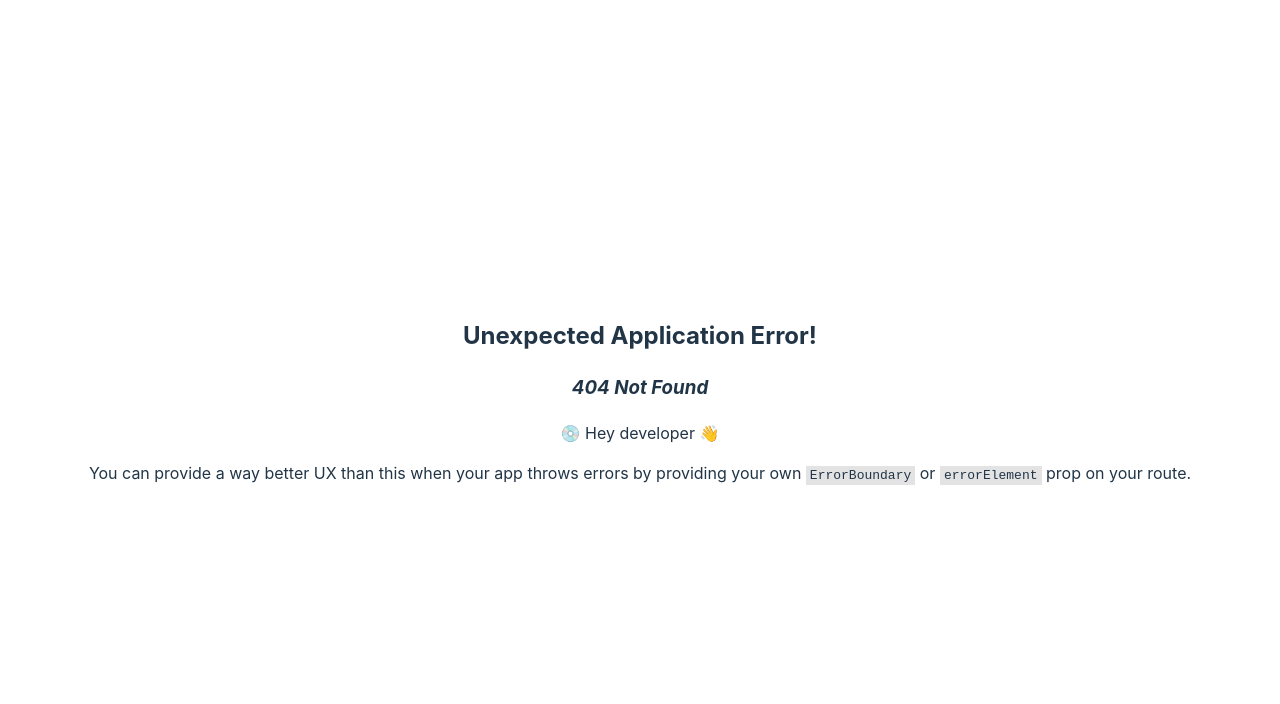
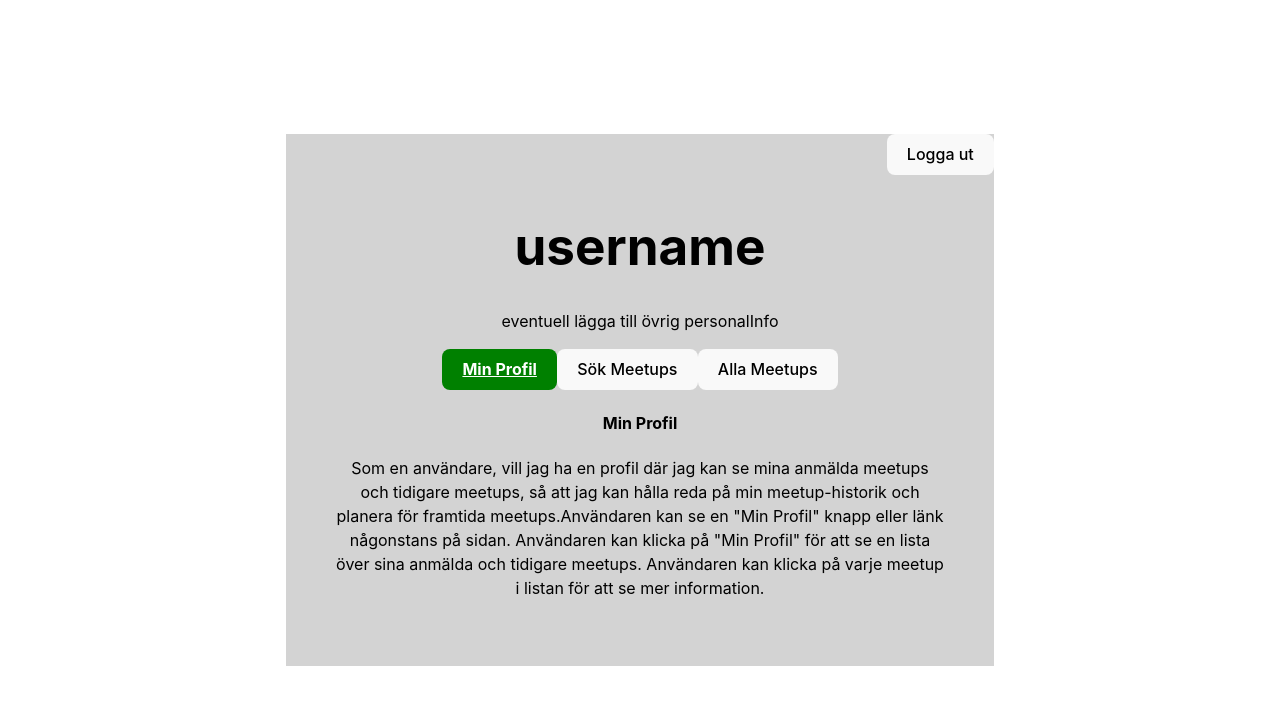
Before and after one commit to EgilZebra/MeetUp-fullstack, a React (Vite) app in the folder Frontend/: page /profile in a window 1280 px wide. Before the commit this address had no page. Shown: the top 704 px of the page. Built offline with nearby package versions, Linux system fonts and the light colour scheme.

Commit message:
userProfile: boilerplate

```diff
--- a/Frontend/src/App.jsx
+++ b/Frontend/src/App.jsx
@@ -2,28 +2,29 @@ import {
   Route,
   createBrowserRouter,
   createRoutesFromElements,
-  RouterProvider
-} from "react-router-dom"
-import { LandingPage } from "./pages/LandingPage"
-import './App.css'
+  RouterProvider,
+} from "react-router-dom";
+import { LandingPage } from "./pages/LandingPage";
+import UserProfile from "./pages/UserProfile";
+import "./App.css";
 
 const router = createBrowserRouter(
   createRoutesFromElements(
     <Route
     // errorElement={<ErrorPage />}
     >
-      <Route path="/" element={<LandingPage/>} />
+      <Route path="/" element={<LandingPage />} />
+      <Route path="/profile" element={<UserProfile />} />
     </Route>
-)
-)
+  )
+);
 
 function App() {
-
   return (
     <>
       <RouterProvider router={router} />
     </>
-  )
+  );
 }
 
-export default App
+export default App;
--- /dev/null
+++ b/Frontend/src/pages/UserProfile.jsx
@@ -0,0 +1,82 @@
+import React, { useState } from "react";
+import "./style/UserProfile.css";
+
+const UserProfile = () => {
+  const [activeButton, setActiveButton] = useState("Min Profil");
+
+  return (
+    <div className="userProfile-wrapper">
+      <div className="userProfile-personalInfo">
+        <h1>username</h1>
+        <p>eventuell lägga till övrig personalInfo</p>
+        <button className="userProfile-personalInfo__logout">Logga ut</button>
+      </div>
+
+      <div className="userProfile-menu">
+        <button
+          className={activeButton === "Min Profil" ? "active" : ""}
+          onClick={() => setActiveButton("Min Profil")}
+        >
+          Min Profil
+        </button>
+
+        <button
+          className={activeButton === "Sök Meetups" ? "active" : ""}
+          onClick={() => setActiveButton("Sök Meetups")}
+        >
+          Sök Meetups
+        </button>
+        <button
+          className={activeButton === "Alla Meetups" ? "active" : ""}
+          onClick={() => setActiveButton("Alla Meetups")}
+        >
+          Alla Meetups
+        </button>
+      </div>
+
+      <div className="userProfile-content">
+        {activeButton === "Min Profil" && (
+          <div className="userProfile-content__profile">
+            <h4>Min Profil</h4>
+            <p>
+              Som en användare, vill jag ha en profil där jag kan se mina
+              anmälda meetups och tidigare meetups, så att jag kan hålla reda på
+              min meetup-historik och planera för framtida meetups.Användaren
+              kan se en "Min Profil" knapp eller länk någonstans på sidan.
+              Användaren kan klicka på "Min Profil" för att se en lista över
+              sina anmälda och tidigare meetups. Användaren kan klicka på varje
+              meetup i listan för att se mer information.
+            </p>
+          </div>
+        )}
+        {activeButton === "Sök Meetups" && (
+          <div className="userProfile-content__searchMUs">
+            <h4>Sök MUs</h4>
+            <p>
+              Som en användare, vill jag kunna söka efter meetups med specifika
+              nyckelord så att jag lättare kan hitta meetups som passar mina
+              intressen. Användaren kan se en sökruta på sidan med meetups.
+              Användaren kan skriva in nyckelord i sökrutan och se en lista över
+              matchande meetups.
+            </p>
+          </div>
+        )}
+        {activeButton === "Alla Meetups" && (
+          <div className="userProfile-content__listMUs">
+            <h4>Visa Alla MUs</h4>
+            <p>
+              Som en användare, vill jag kunna se en lista över kommande meetups
+              med detaljer som tid, plats, beskrivning och värd, så att jag kan
+              hitta meetups som intresserar mig. Användaren kan se en lista över
+              kommande meetups på startsidan eller på en särskild sida. Varje
+              meetup i listan innehåller detaljer som tid, plats och värd.
+              Användaren kan klicka på en meetup för att se mer information.
+            </p>
+          </div>
+        )}
+      </div>
+    </div>
+  );
+};
+
+export default UserProfile;
--- /dev/null
+++ b/Frontend/src/pages/style/UserProfile.css
@@ -0,0 +1,24 @@
+.userProfile-wrapper {
+  display: flex;
+  flex-direction: column;
+  align-items: center;
+  justify-content: center;
+  background-color: lightgrey;
+  color: black;
+  min-width: 300px;
+  padding: 50px;
+  position: relative;
+  max-width: 50%;
+  margin: auto;
+}
+.userProfile-personalInfo__logout {
+  position: absolute;
+  top: 0;
+  right: 0;
+}
+.userProfile-menu button.active {
+  background-color: green;
+  color: #fff;
+  font-weight: bold;
+  text-decoration: underline;
+}
```
